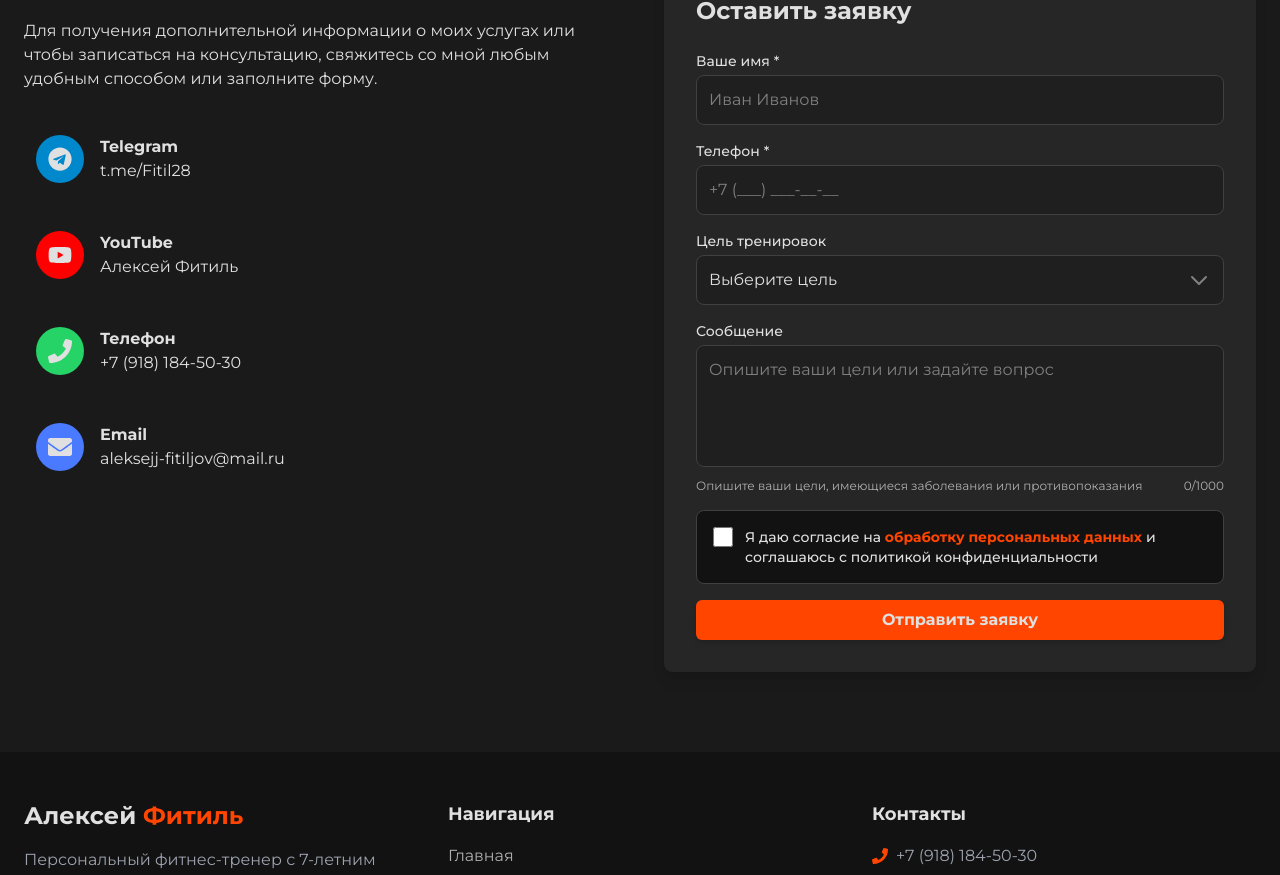
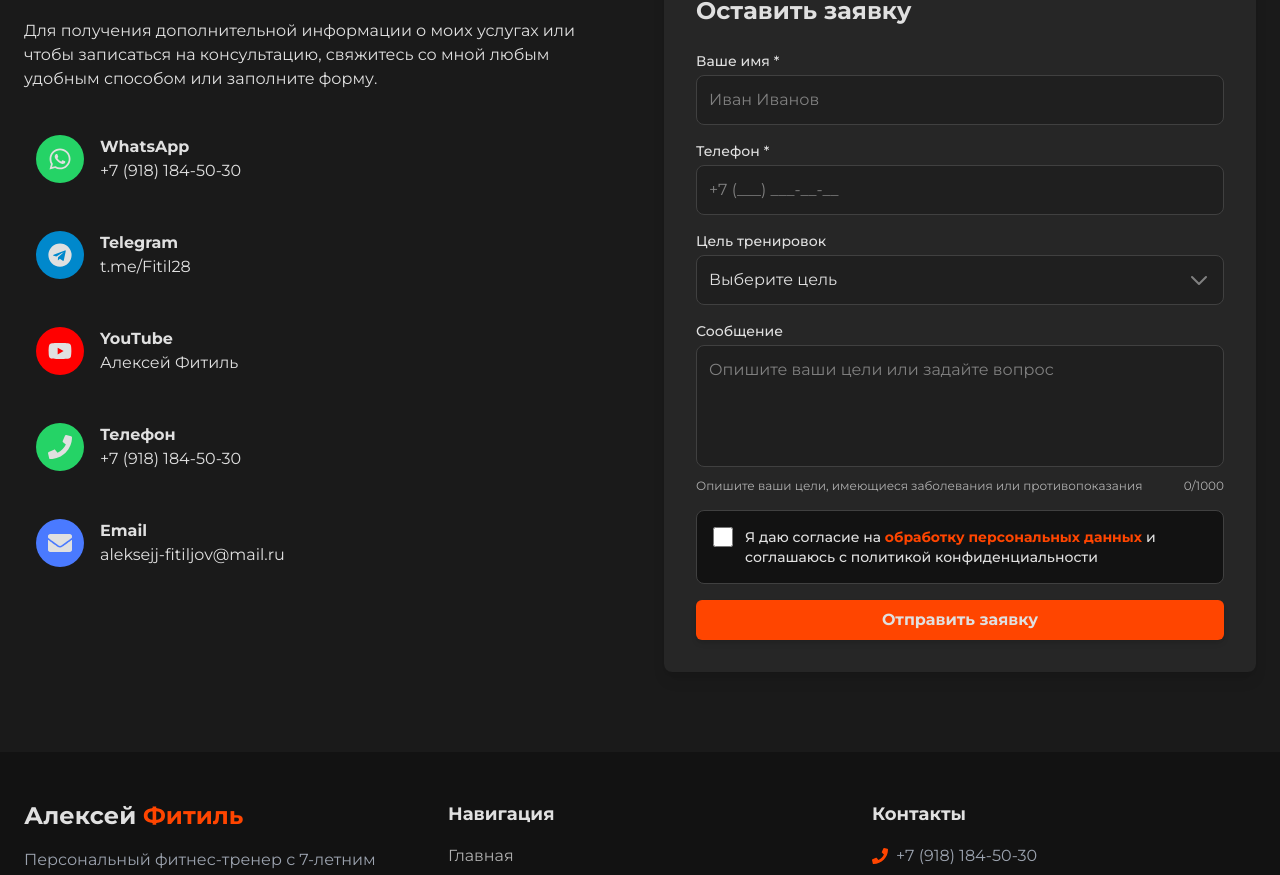
Before and after one commit to mager5/fitilev, a Next.js app: page / in a window 1280 px wide. Shown: the part 9400-10275 px from the top of the page. Built offline with nearby package versions, Linux system fonts and the light colour scheme.

Commit message:
Обновлено предзаполненное сообщение для WhatsApp с новым доменом alexfitil.ru

```diff
--- a/src/components/ContactSection.tsx
+++ b/src/components/ContactSection.tsx
@@ -2,7 +2,7 @@
 
 import { useState } from 'react';
 import { motion } from 'framer-motion';
-import { FaTelegram, FaYoutube, FaPhone, FaEnvelope } from 'react-icons/fa';
+import { FaTelegram, FaYoutube, FaPhone, FaEnvelope, FaWhatsapp } from 'react-icons/fa';
 import { sendEmail } from '../utils/emailjs';
 import PolicyLink from './PolicyLink';
 
@@ -151,6 +151,13 @@ const ContactSection = () => {
   };
 
   const socialLinks = [
+    {
+      name: 'WhatsApp',
+      icon: <FaWhatsapp className="text-2xl" />,
+      url: 'https://wa.me/79181845030?text=Здравствуйте! Пишу Вам по поводу тренировки с сайта alexfitil.ru',
+      display: '+7 (918) 184-50-30',
+      color: 'bg-[#25D366]'
+    },
     {
       name: 'Telegram',
       icon: <FaTelegram className="text-2xl" />,
--- a/src/components/MobileContactButtons.tsx
+++ b/src/components/MobileContactButtons.tsx
@@ -7,7 +7,7 @@ const MobileContactButtons = () => {
   const [isVisible, setIsVisible] = useState(false);
 
   // Предзаполненное сообщение для WhatsApp
-  const whatsappMessage = encodeURIComponent('Здравствуйте! Пишу Вам по поводу тренировки с сайта fitilev.ru');
+  const whatsappMessage = encodeURIComponent('Здравствуйте! Пишу Вам по поводу тренировки с сайта alexfitil.ru');
   const whatsappLink = `https://wa.me/79181845030?text=${whatsappMessage}`;
 
   useEffect(() => {
```
